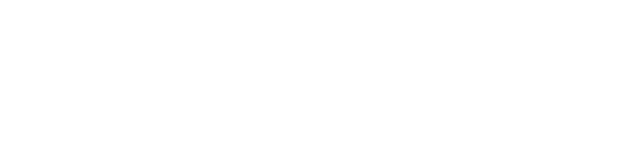
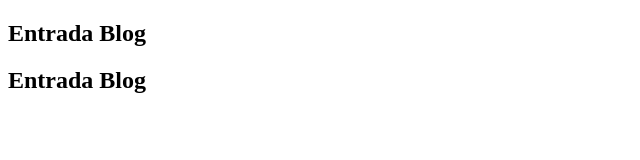
Before and after one commit to Jess2630/Flex-Blox-Grid, a plain HTML site: page index.html in a window 1280 px wide. Shown: the whole page, without its empty margins (0-640 px from the left). Drawn offline with Linux system fonts and the light colour scheme.

```diff
--- a/index.html
+++ b/index.html
@@ -4,9 +4,18 @@
     <meta charset="UTF-8">
     <meta http-equiv="X-UA-Compatible" content="IE=edge">
     <meta name="viewport" content="width=device-width, initial-scale=1.0">
-    <title>Document</title>
+    <title>Flex|Grid</title>
 </head>
 <body>
+    <div class="cotainer">
+        <article>
+            <h1>Entrada Blog</h1>
 
+        </article>
+        <article>
+            <h1>Entrada Blog</h1>
+        </article>
+
+    </div>
 </body>
 </html>
```
Also changed, not shown: img/banner.jpg (added), img/img1.jpg (added), img/img2.jpg (added), img/img3.jpg (added), img/img4.jpg (added), img/img5.jpg (added), img/img6.jpg (added), img/img7.jpg (added).
